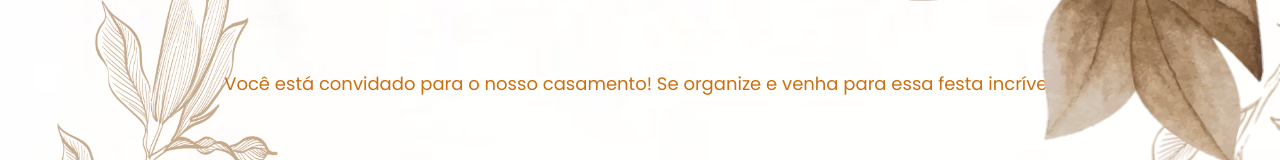
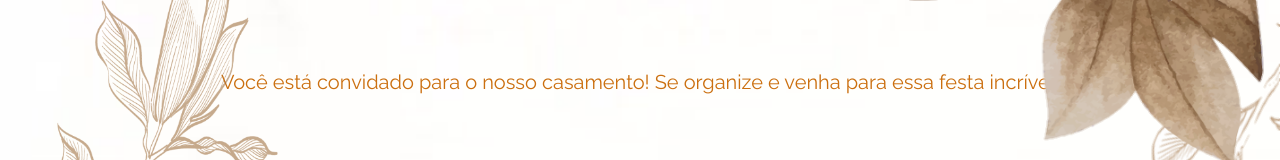
Before and after one commit to casamento-rm/convite, a plain HTML site: page index.html in a window 1280 px wide. Shown: the part 201-361 px from the top of the page. Drawn offline with Linux system fonts and the light colour scheme.

Commit message:
Update style.css

```diff
--- a/assets/style.css
+++ b/assets/style.css
@@ -6,6 +6,11 @@
 @font-face {
   font-family: Kollektif;
   src: url(fonts/Kollektif.ttf);
+}
+
+@font-face {
+  font-family: Raleway;
+  src: url(fonts/Raleway-Regular.ttf);
 }
 
 /* Universal Settings */
@@ -19,10 +24,10 @@
 }
 
 p {
-  font-family: Poppins;
+  font-family: Raleway;
   text-align: center;
   color: #cb6f0f;
-  font-size: 18px;
+  font-size: 20px;
 }
 
 .center {
```
